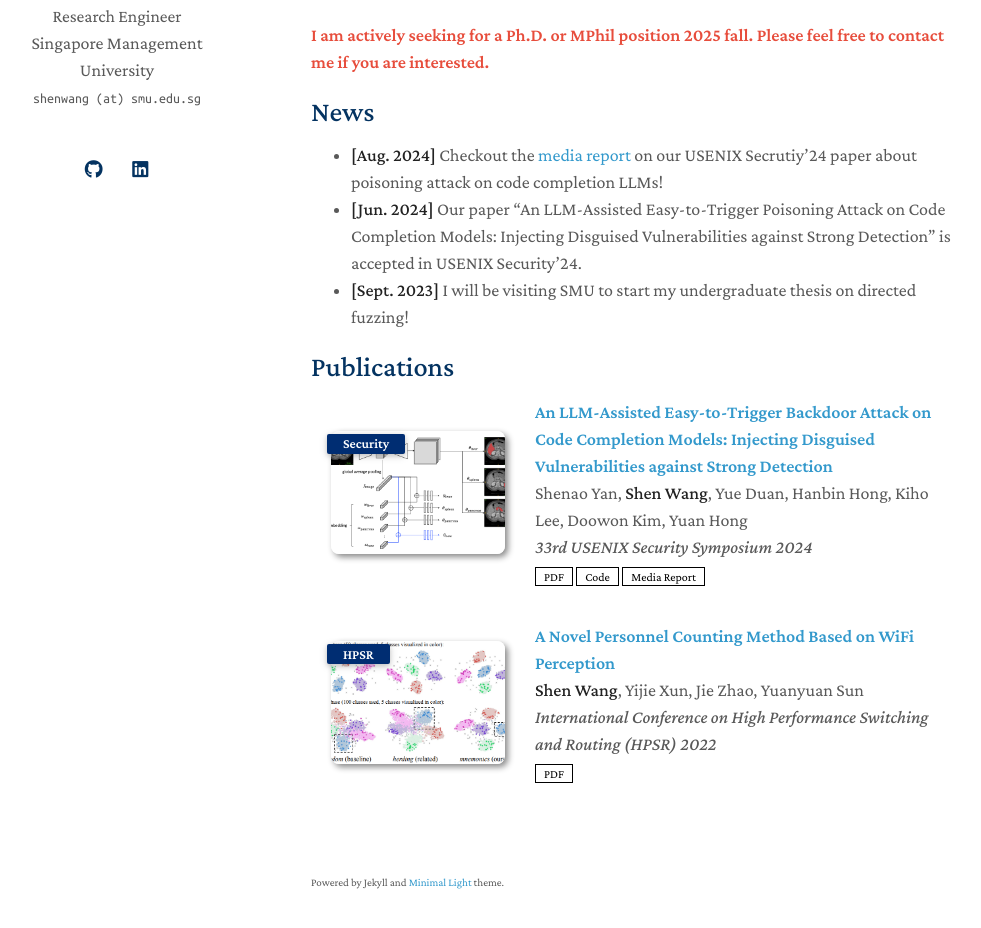
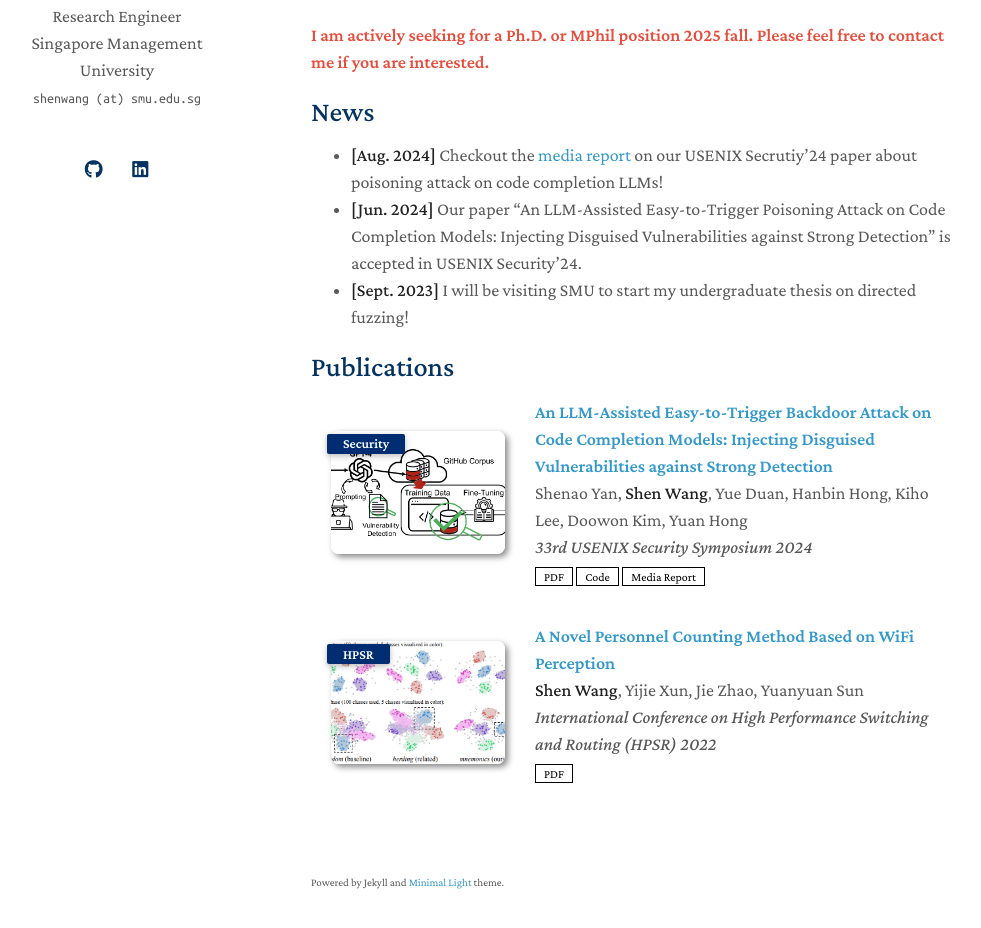
Before and after one commit to 5hEn918/5hEn918.github.io, a Jekyll site: the page built from index.md, in a window 1280 px wide and 1210 px high. Shown: the part 246-1174 px from the top of the window, without its empty margins (159-1140 px from the left). Built offline with Jekyll 4.4.1, drawn with Linux system fonts in a browser that asks for light colours; a style sheet for code colours, icons or effects is not loaded; our own code applies the rules of GitHub Pages for plain Markdown files.

Commit message:
Update publications.yml

```diff
--- a/_data/publications.yml
+++ b/_data/publications.yml
@@ -7,7 +7,7 @@ main:
     pdf: https://arxiv.org/abs/2406.06822
     code: https://github.com/null1024-ws/Poisoning-Attack-on-Code-Completion-Models
     media_report: https://darkreading.com/application-security/researchers-turn-code-completion-llms-into-attack-tools
-    image: ./assets/img/teaser_example_2.png
+    image: ./assets/img/sec24.png
 
 
   - title: A Novel Personnel Counting Method Based on WiFi Perception
```
